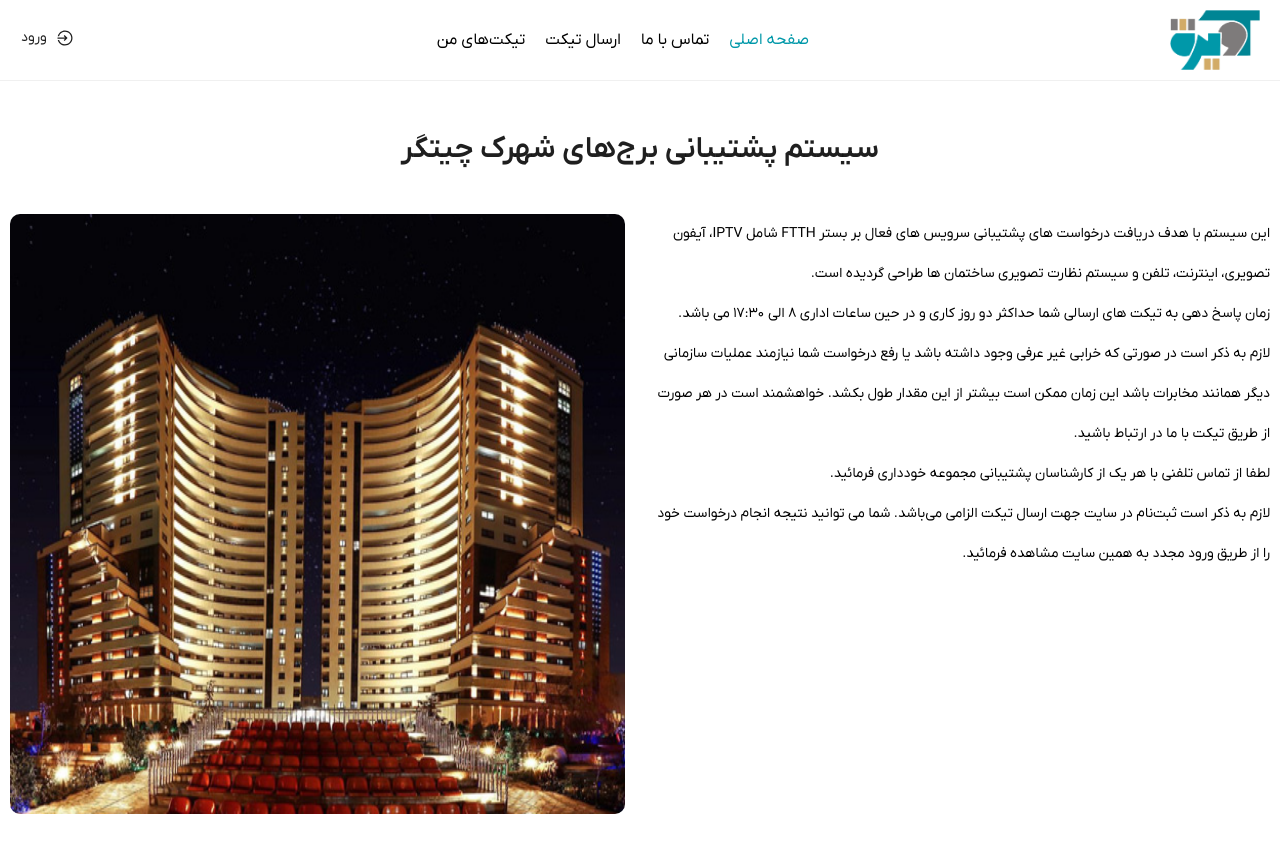
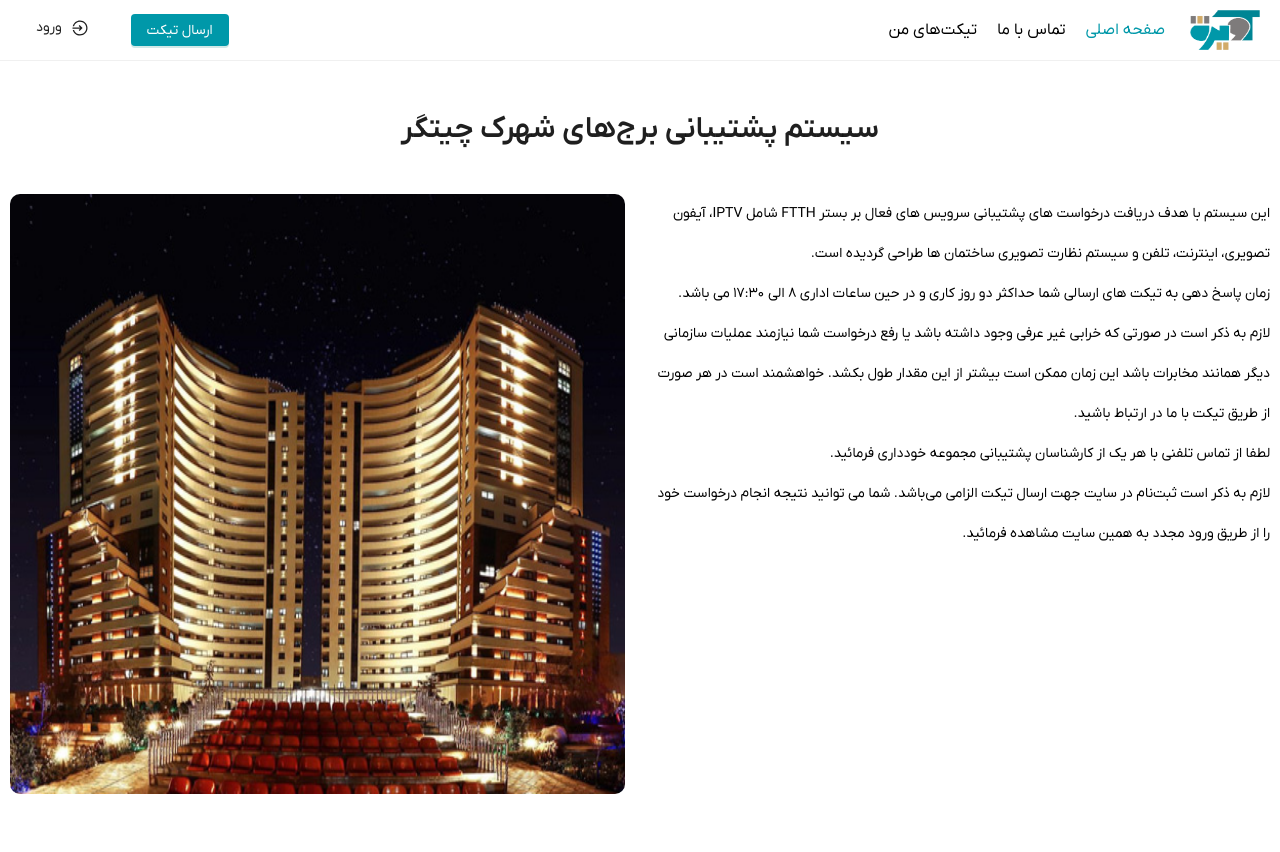
Before and after one commit to mohadesehkeramatfar/helpdesk, a Next.js app: page / in a window 1280 px wide. Shown: the top 852 px of the page. Built offline with nearby package versions, Linux system fonts and the light colour scheme.

Commit message:
bug fix design-header

```diff
--- a/src/app/_components/header/header.module.scss
+++ b/src/app/_components/header/header.module.scss
@@ -10,11 +10,12 @@
   .header {
     display: flex;
     justify-content: space-between;
+    // align-items: center;
+    .right_side {
+      display: flex;
       align-items: center;
+      gap: 25px;
 
-    .logo {
-      // border: 1px solid green;
-    }
       .list_menu {
         display: flex;
         align-items: center;
@@ -30,6 +31,11 @@
           }
         }
       }
+    }
+    .left_side {
+      display: flex;
+      align-items: center;
+      gap: 25px;
       .auth_container {
         display: flex;
         align-items: center;
@@ -37,12 +43,10 @@
       }
       button {
         font-size: 1.4rem;
-      padding: 0;
-      display: flex;
-      align-items: center;
         :nth-child(2) {
           padding-bottom: 5px;
         }
       }
     }
   }
+}
--- a/src/app/_components/header/header.tsx
+++ b/src/app/_components/header/header.tsx
@@ -1,5 +1,5 @@
 'use client';
-import { Button, Spin } from 'antd';
+import { Button, Dropdown, Flex, Spin, Typography } from 'antd';
 import style from './header.module.scss';
 import Image from 'next/image';
 import { usePathname, useRouter } from 'next/navigation';
@@ -12,22 +12,23 @@ import {
   contactUsPageRoute,
   homePageRoute,
   myTicketPageRoute,
-  sendTicketPageRoute,
 } from '@/lib/services/routes';
 import { LuUser } from 'react-icons/lu';
-import { LiaSignInAltSolid, LiaSignOutAltSolid } from 'react-icons/lia';
+import { LiaSignInAltSolid } from 'react-icons/lia';
 import { useEffect, useState } from 'react';
 import { handleRouter } from '@/lib/utils';
-
+import { MenuProps } from 'antd/lib';
+import { IoIosArrowDown } from 'react-icons/io';
+const { Text } = Typography;
 const Header = () => {
   const router = useRouter();
   const path = usePathname();
-
   const [loading, setLoading] = useState(true);
   const { isDesktop, isMobile } = useResponsive();
   const [userInfo, setUserInfo] = useState('');
 
-  const logoutHandler = () => {
+  const logoutHandler = (e) => {
+    e.preventDefault();
     removeStorage('user_id');
     removeStorage('user_name');
     removeCookies('access');
@@ -35,8 +36,7 @@ const Header = () => {
     router.push('/');
     setLoading(true);
   };
-  const handleSendTicket = (e: { preventDefault: () => void }) => {
-    e.preventDefault();
+  const handleSendTicket = () => {
     handleRouter(router, 'send-ticket');
   };
   const handleMyTicket = (e: { preventDefault: () => void }) => {
@@ -56,17 +56,32 @@ const Header = () => {
       href: contactUsPageRoute,
       onclick: null,
     },
+
     {
       id: 2,
-      title: 'ارسال تیکت',
-      href: sendTicketPageRoute,
-      onclick: handleSendTicket,
-    },
-    {
-      id: 3,
       title: 'تیکت‌های من',
       href: myTicketPageRoute,
       onclick: handleMyTicket,
+    },
+  ];
+
+  const items: MenuProps['items'] = [
+    {
+      label: <Link href={''}>پروفایل</Link>,
+      key: '0',
+    },
+    {
+      label: <Link href={''}>تیکت‌های من</Link>,
+      key: '1',
+    },
+
+    {
+      label: (
+        <Link onClick={logoutHandler} href={''}>
+          خروج
+        </Link>
+      ),
+      key: '3',
     },
   ];
   useEffect(() => {
@@ -79,10 +94,11 @@ const Header = () => {
   return (
     <div className={`${style.header_container}`}>
       <div className={`${globalStyle.container} ${style.header}`}>
+        <div className={`${style.right_side}`}>
           <Image
             className={`${style.logo}`}
-          width={isMobile ? 60 : 90}
-          height={isMobile ? 40 : 60}
+            width={isMobile ? 50 : 70}
+            height={isMobile ? 30 : 40}
             alt={'تی‌ویژه'}
             src="/logo/TV.png"
           />
@@ -105,24 +121,30 @@ const Header = () => {
               })}
             </ul>
           )}
-
+        </div>
+        <div className={`${style.left_side}`}>
+          {isDesktop && (
+            <Button type="primary" onClick={handleSendTicket}>
+              ارسال تیکت
+            </Button>
+          )}
           {getCookies('access') ? (
             <div className={`${style.auth_container}`}>
               {loading ? (
                 <Spin />
               ) : (
                 <>
-                {' '}
-                <Button icon={<LuUser size={20} />} type="text">
-                  {userInfo}
-                </Button>
-                <Button
-                  onClick={logoutHandler}
-                  icon={<LiaSignOutAltSolid size={20} />}
-                  type="text"
+                  <Dropdown menu={{ items }} trigger={['click']}>
+                    <a
+                      style={{ cursor: 'pointer' }}
+                      onClick={(e) => e.preventDefault()}
                     >
-                  خروج
-                </Button>
+                      <Flex align="center">
+                        <LuUser size={20} />
+                        <IoIosArrowDown size={17} />
+                      </Flex>
+                    </a>
+                  </Dropdown>
                 </>
               )}
             </div>
@@ -137,6 +159,7 @@ const Header = () => {
           )}
         </div>
       </div>
+    </div>
   );
 };
 
```
Lines whose indentation alone changed are shown as unchanged.
